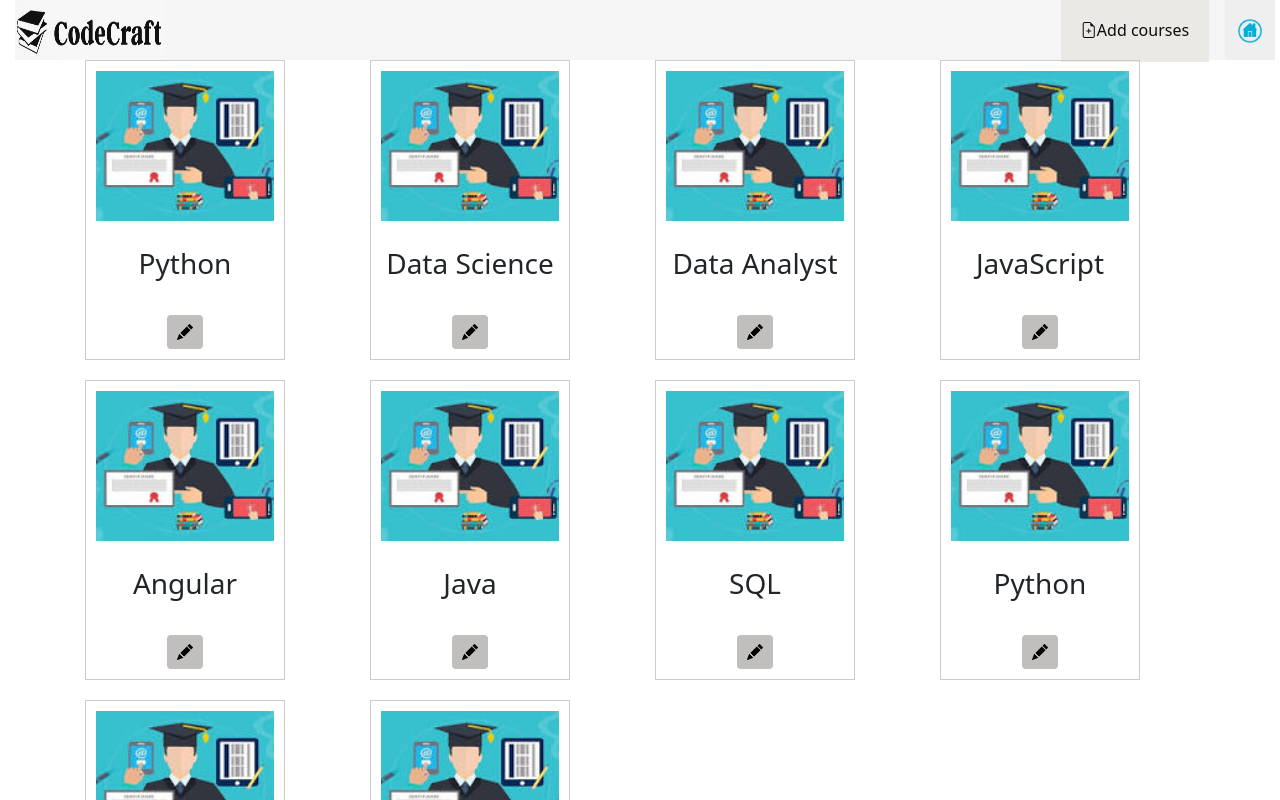
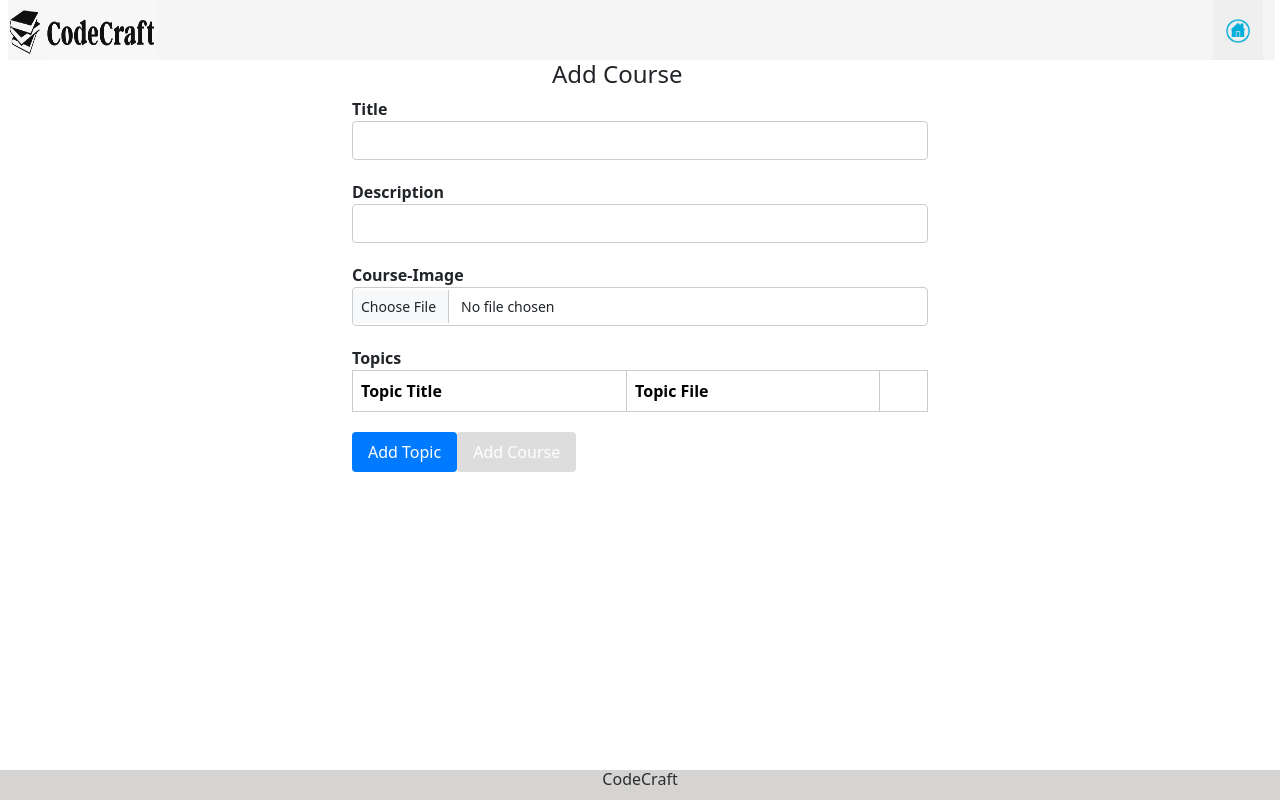
Before and after one commit to JoshuaPoulose/Project, an Angular app in the folder e-project/: page /login in a window 1280 px wide. Shown: the top 800 px of the page. Built offline with nearby package versions, Linux system fonts and the light colour scheme.

Commit message:
front end

```diff
--- a/e-project/angular.json
+++ b/e-project/angular.json
@@ -25,7 +25,7 @@
               "src/assets"
             ],
             "styles": [
-              "src/styles.css","D:/Module2/Angular/project/e-project/node_modules/bootstrap/dist/css/bootstrap.min.css"
+              "src/styles.css","node_modules/bootstrap/dist/css/bootstrap.min.css"
             ],
             "scripts": []
           },
@@ -87,7 +87,7 @@
               "src/assets"
             ],
             "styles": [
-              "src/styles.css","D:/Module2/Angular/project/e-project/node_modules/bootstrap/dist/css/bootstrap.min.css"
+              "src/styles.css","node_modules/bootstrap/dist/css/bootstrap.min.css"
             ],
             "scripts": []
           }
--- a/e-project/src/app/admin-add/admin-add.component.css
+++ b/e-project/src/app/admin-add/admin-add.component.css
@@ -40,12 +40,18 @@
  margin-left:1000px;
 
 }
-
+.add{
+  margin-left: 200px;
+}
 .logo-container{
   margin-left: -70px;
 }
 .login-button {
   margin-left: 10px;
+    height: 60px;
+    width: 50px;
+    border: none;
+
 }
 
 .support-container{
--- a/e-project/src/app/admin-add/admin-add.component.html
+++ b/e-project/src/app/admin-add/admin-add.component.html
@@ -11,13 +11,10 @@
       <img src="../../assets/Images/home.png"  alt="Login" class="login-icon">
     </button>
   </div>
-
   </nav>
 </header>
 <div class="container">
-  <div class="head">
-    <h4>Add Course</h4>
-  </div>
+  <h4 class="add">Add Course</h4>
   <form (ngSubmit)="addCourse()" #courseForm="ngForm">
       <div class="form-group">
         <label for="title">Title</label>
@@ -25,11 +22,11 @@
       </div>
       <div class="form-group">
         <label for="description">Description</label>
-      <textarea class="form-control" id="description" name="description" [(ngModel)]="description" required></textarea>
+        <input type="text" class="form-control" id="description" name="description" [(ngModel)]="description" required>
       </div>
       <div class="form-group">
-      <label for="image">Image</label>
-      <input type="file" class="form-control" id="image" name="image" (change)="onImageChange($event)" required>
+        <label for="Course Image">Course-Image</label>
+        <input type="file" class="form-control" id="imageFile" (change)="onImageFileChange($event)" name="imageFile" required>
       </div>
       <div class="form-group">
         <label for="topics">Topics</label>
@@ -37,7 +34,8 @@
           <thead>
             <tr>
               <th>Topic Title</th>
-            <th>Topic Description</th>
+              <th>Topic File</th>
+              <th></th>
             </tr>
           </thead>
           <tbody>
@@ -46,10 +44,10 @@
                 <input type="text" class="form-control" name="topicTitle{{i}}" [(ngModel)]="topics[i].name" required>
               </td>
               <td>
-              <input type="text" class="form-control" name="topiccontent{{i}}" [(ngModel)]="topics[i].content" required>
+                <input type="file" class="form-control-file" name="topicFile{{i}}" (change)="handleFileInput($event, i)" required>
               </td>
               <td>
-              <button type="button" class="btn btn-danger" (click)="deleteTopic(i)">Delete</button>
+                <button (click)="deleteTopic(i)" type="button" class="btn btn-danger">Delete</button>
               </td>
             </tr>
           </tbody>
@@ -57,7 +55,10 @@
       </div>
       <button (click)="addTopic()" type="button" class="btn btn-primary">Add Topic</button>
       <button type="submit" class="btn btn-primary" [disabled]="!courseForm.form.valid">Add Course</button>
+    <!-- Rest of your form code here -->
+
    </form>
+
 </div>
 <footer class="footer" >
   <h6 style="align-content: center;" >CodeCraft </h6>
--- a/e-project/src/app/admin-add/admin-add.component.ts
+++ b/e-project/src/app/admin-add/admin-add.component.ts
@@ -1,8 +1,11 @@
 import { HttpClient } from "@angular/common/http";
 import { Component } from "@angular/core";
-import { Course } from "../course";
+
 import { CourseService } from "../course.service";
 import { Topic } from "../topic";
+import { course } from "../course";
+// import { course } from "../course";
+
 
 @Component({
   selector: 'app-admin-add',
@@ -10,52 +13,52 @@ import { Topic } from "../topic";
   styleUrls: ['./admin-add.component.css']
 })
 export class AdminAddComponent {
-  title: string='';
-  description:string='';
-  topics: Topic[]=[];
-  file!: File;
+  title: string = '';
+  description: string = '';
+  topics: Topic[] = [];
+  imageFile!: File;
+
+  constructor(private http: HttpClient, private courseService: CourseService) { }
+
+  addTopic(): void {
+    const topic = new Topic('');
+    this.topics.push(topic);
+  }
 
   deleteTopic(index: number): void {
     this.topics.splice(index, 1);
   }
 
-
-
-  onImageChange(event: Event): void {
-    const fileList: FileList | null = (event.target as HTMLInputElement).files;
-    if (fileList && fileList.length > 0) {
-      this.file = fileList[0];
-      // Perform additional operations with the selected image if needed
+  handleFileInput(event: any, index?: number): void {
+    const fileList: FileList = event.target.files;
+    if (fileList.length > 0) {
+      if (index !== undefined) {
+        this.topics[index].content = fileList[0];
+      } else {
+        // Handle the file input for course description
+        this.description = fileList[0].name;
+      }
     }
   }
 
+  onImageFileChange(event: any) {
+    const file = event.target.files[0];
+    this.imageFile = file;
+  }
 
-  constructor(private http:HttpClient,private courseservice:CourseService){}
-
-  addTopic(): void {
-    const topic = new Topic('','');
-    this.topics.push(topic);
-  }
-  onFileChange(event: any): void {
-   const fileList: FileList = event.target.files;
-    if (fileList.length > 0) {
-      this.file = fileList[0];
-    }
-  }
   addCourse(): void {
-      const course = new Course(this.title, this.description,this.topics );
-      console.log(course)
-      this.courseservice.addCourse(course)
-        .subscribe(
-          (response: any) => {
+    const course1 = new course(this.title, this.description, this.topics, this.imageFile);
+    console.log(course1);
+    this.courseService.addCourse(course1).subscribe(
+      (response) => {
         console.log('Course added successfully:', response);
+        // Do something with the response if needed
       },
-          (error: any) => {
+      (error) => {
         console.error('Failed to add course:', error);
-
+        // Handle the error appropriately
       }
     );
-
   }
 
   }
--- a/e-project/src/app/admin/admin.component.css
+++ b/e-project/src/app/admin/admin.component.css
@@ -38,6 +38,7 @@
 
 .login-container {
  margin-left:-100px;
+ background-color: #ebe9e5;
 
 }
 
@@ -56,7 +57,7 @@
 }
 
 .login-button:hover {
-  background-color: #0056b3;
+  background-color:  #aac2aa;
 }
 .whole
 {
@@ -75,7 +76,7 @@
   cursor: pointer;
   margin-left: 70px;
   transition: background-color 0.3s ease-in-out;
-  /* height: 60px; */
+   height: 60px;
 
 }
 .add-button:hover {
@@ -134,14 +135,20 @@ align-items: center;
 .course-card {
   display: flex;
   flex-direction: column;
-  justify-content: space-between;
+  /* justify-content: space-between; */
   align-items: center;
   margin-bottom: 20px;
-  border: 1px solid #ccc;
+  border: 1px solid #fffcfce6;
   padding: 10px;
-  height: 300px; /* Set a fixed height for the course card */
+  height: 200px; /* Set a fixed height for the course card */
   text-align: center;
   width: 200px;
+  /* position: relative; */
+  /* display: grid;
+  grid-template-columns: repeat(4, 1fr);
+  grid-gap: 1cm;
+   */
+
 }
 
 .course-card img {
@@ -150,17 +157,28 @@ align-items: center;
   object-fit: cover;
   margin-bottom: 10px;
 }
-
+.edit{
+  position: relative;
+}
 .edit-button {
-  background-color: #c0bfbd;
+   /*
   color: #000000;
   padding: 5px 10px;
   border: none;
   border-radius: 4px;
   cursor: pointer;
   margin-top: 10px;
-  transition: background-color 0.3s ease-in-out;
+  transition: background-color 0.3s ease-in-out; */
+  position: absolute;
+  top: 10px;
+  right: 10px;
+  background-color: transparent;
+  border: none;
+  cursor: pointer;
+  font-size: 16px;
+  background-color: #f8f7f5;
 }
+
 
 .edit-button:hover {
   background-color: #9a9997; /* Change the background color on hover */
--- a/e-project/src/app/admin/admin.component.html
+++ b/e-project/src/app/admin/admin.component.html
@@ -44,6 +44,7 @@
         <img src="../../assets/Images/logo.PNG" alt="Login" class="logo-icon">
       </a>
     </div>
+    <!-- <div class="head"> Admin Dashboard</div> -->
     <div class="add-nav">
     <button class="add-button">
       <i class="bi bi-file-earmark-plus"></i>Add courses</button>
@@ -58,21 +59,23 @@
 
 <div class="admin-page">
   <div class="container">
-    <!-- <aside class="left-aside">
-      <button class="add-button">
-        <i class="bi bi-file-earmark-plus"></i><br>Add
-      </button>
-    </aside> -->
-    <!-- <aside class="right-aside"> -->
+
       <div class="row">
         <div class="column" *ngFor="let course of courses; let i = index">
           <div class="course-card">
+            <div class="edit">
             <img src="../../assets/Images/course.jpg" alt="Course 1">
-            <h3>{{ course.title }}</h3>
-            <button class="edit-button"><i class="bi bi-pencil-fill"></i></button>
+            <div class="card-header">
+              {{ course.title }}
+              <button class="edit-button"><i class="bi bi-pencil-fill"></i></button>
+            </div>
           </div>
         </div>
       </div>
-    <!-- </aside> -->
+      </div>
+
   </div>
 </div>
+<footer class="footer" >
+    <h6 style="align-content: center;" >Code Craft </h6>
+</footer>
--- a/e-project/src/app/app.component.html
+++ b/e-project/src/app/app.component.html
@@ -15,6 +15,6 @@
 
 
 <app-admin-add></app-admin-add>
-<!-- <router-outlet></router-outlet> -->
-<app-admin></app-admin>
-<!-- <app-admin-add></app-admin-add> -->
+<router-outlet></router-outlet> -->
+<!-- <app-admin></app-admin> -->
+<app-admin-add></app-admin-add>
--- a/e-project/src/app/course.service.ts
+++ b/e-project/src/app/course.service.ts
@@ -1,7 +1,7 @@
 import { HttpClient } from '@angular/common/http';
 import { Injectable } from '@angular/core';
 import { Observable } from 'rxjs';
-import { Course } from './course';
+import { course } from './course';
 
 
 @Injectable({
@@ -13,7 +13,7 @@ export class CourseService {
 
   constructor(private http: HttpClient) {}
 
-  addCourse(course: Course): Observable<any> {
+  addCourse(course: course): Observable<any> {
     return this.http.post<any>(`${this.apiUrl}`, course);
   }
 }
--- a/e-project/src/app/course.ts
+++ b/e-project/src/app/course.ts
@@ -2,28 +2,23 @@ import { Topic } from "./topic";
 
 
 
+export class course {
+  title: string='';
+  description: string;
+  topics: Topic[] = [];
+  imageFile: File | null;
+  imageUrl: string; // Add the imageUrl property
 
-
-export class Course {
-
-    id: number | undefined;
-
-    title: string='';
-
-    description: string='';
-
-    topics: Topic[]=[];
-
-
-
-    constructor(title: string,description: string,topics:Topic[]) {
-
-      this.title= title ;
-
-      this.description = description ;
-
-      this.topics=topics;
-
-    }
-
+  constructor(
+    title: string,
+    description: string,
+    topics: Topic[],
+    imageFile: File
+  ) {
+    this.title = title;
+    this.description = description;
+    this.topics = topics;
+    this.imageFile = imageFile;
+    this.imageUrl = ''; // Initialize the imageUrl property
   }
+}
--- a/e-project/src/app/topic.ts
+++ b/e-project/src/app/topic.ts
@@ -1,8 +1,8 @@
 export class Topic {
-     name: string;
-     content: string;
-    constructor( name: string, content: string) {
-        this.name = name;
-        this.content = content;
-       }
-}
+    name: string;
+    content?: File;
+      constructor(name: string, content?: File) {
+      this.name = name;
+      this.content = content;
+    }
+  }
```
Lines whose indentation alone changed are shown as unchanged.
